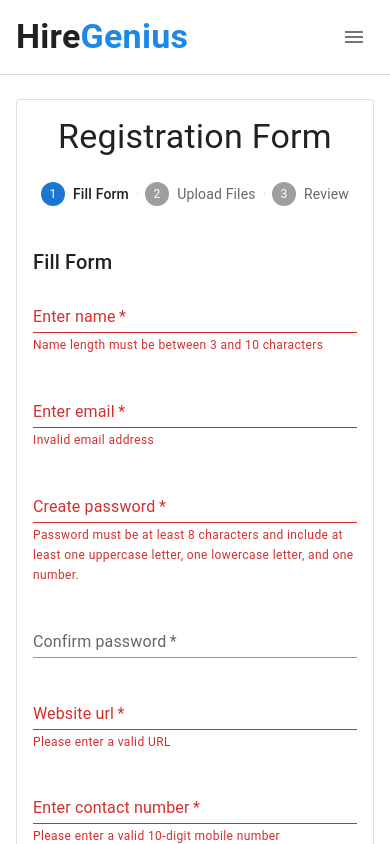
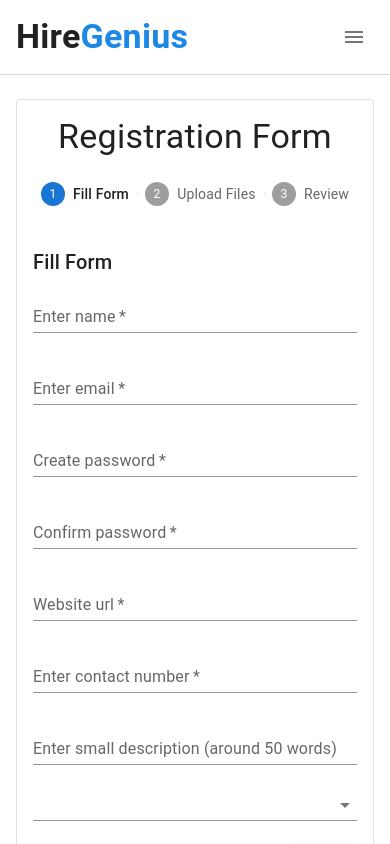
Before and after one commit to Sheel1211/HireGenius, a React (Vite) app in the folder client/: page /client/registration in a window 390 px wide. Shown: the top 844 px of the page. Built offline with nearby package versions, Linux system fonts and the light colour scheme; no server answers.

Commit message:
updated validationn

```diff
--- a/client/src/pages/ClientRegistration/RegistartionSub1.jsx
+++ b/client/src/pages/ClientRegistration/RegistartionSub1.jsx
@@ -6,39 +6,67 @@ import Select from "@mui/material/Select";
 import Typography from "@mui/material/Typography";
 
 const RegistartionSub1 = ({ clientData, setClientData }) => {
+  const [errors, setErrors] = useState({
+    name: "",
+    email: "",
+    password: "",
+    url: "",
+    contactno: "",
+  });
+
   const handleInputChange = (e) => {
+    const { name, value } = e.target;
     setClientData({ ...clientData, [e.target.name]: e.target.value });
+
+    if (name === "name") {
+      setErrors({ ...errors, name: validateName(value) });
+    } else if (name === "email") {
+      setErrors({ ...errors, email: validateEmail(value) });
+    } else if (name === "password") {
+      setErrors({ ...errors, password: validatePassword(value) });
+    } else if (name === "url") {
+      setErrors({ ...errors, url: validateURL(value) });
+    } else if (name === "contactno") {
+      setErrors({ ...errors, contactno: validateMobileNumber(value) });
+    }
   };
 
-  const isEmailValid = (email) => {
-    // Regular expression for basic email validation
-    const emailRegex = /^[^\s@]+@[^\s@]+\.[^\s@]+$/;
-    return emailRegex.test(email);
+  const validateName = (name) => {
+    if (name.length < 3 || name.length > 10) {
+      return "Name length must be between 3 and 10 characters";
+    }
+    return "";
   };
 
-  const isPasswordValid = (password) => {
-    // Regular expressions for password validation
+  const validateEmail = (email) => {
+    const emailRegex = /^[^\s@]+@[^\s@]+\.[^\s@]+$/;
+    return emailRegex.test(email) ? "" : "Invalid email address";
+  };
+
+  const validatePassword = (password) => {
     const minLength = 8;
     const containsUppercase = /[A-Z]/.test(password);
     const containsLowercase = /[a-z]/.test(password);
     const containsNumber = /[0-9]/.test(password);
 
-    return (
-      password.length >= minLength &&
-      containsUppercase &&
-      containsLowercase &&
-      containsNumber
-    );
+    if (
+      password.length < minLength ||
+      !(containsUppercase && containsLowercase && containsNumber)
+    ) {
+      return "Password must be at least 8 characters and include at least one uppercase letter, one lowercase letter, and one number.";
+    }
+    return "";
   };
 
-  const isURLValid = (url) => {
-    // Regular expression for URL validation
+  const validateURL = (url) => {
     const urlRegex = /^(https?|ftp):\/\/[^\s/$.?#].[^\s]*$/i;
-    return urlRegex.test(url);
+    return urlRegex.test(url) ? "" : "Please enter a valid URL";
   };
 
-  const isMobileNumberValid = (mobileNumber) => {
-    return mobileNumber.length === 10 && /^\d+$/.test(mobileNumber);
+  const validateMobileNumber = (mobileNumber) => {
+    return /^\d{10}$/.test(mobileNumber)
+      ? ""
+      : "Please enter a valid 10-digit mobile number";
   };
 
   return (
@@ -58,12 +86,8 @@ const RegistartionSub1 = ({ clientData, setClientData }) => {
             fullWidth
             variant="standard"
             onChange={handleInputChange}
-            error={clientData.name.length < 3 || clientData.name.length > 10}
-            helperText={
-              clientData.name.length < 3 || clientData.name.length > 10
-                ? "Name length must be between 3 and 10 characters"
-                : ""
-            }
+            error={!!errors.name}
+            helperText={errors.name}
           />
         </Grid>
         <Grid item xs={12}>
@@ -76,10 +100,8 @@ const RegistartionSub1 = ({ clientData, setClientData }) => {
             fullWidth
             variant="standard"
             onChange={handleInputChange}
-            error={!isEmailValid(clientData.email)}
-            helperText={
-              !isEmailValid(clientData.email) ? "Invalid email address" : ""
-            }
+            error={!!errors.email}
+            helperText={errors.email}
           />
         </Grid>
 
@@ -94,12 +116,8 @@ const RegistartionSub1 = ({ clientData, setClientData }) => {
             variant="standard"
             value={clientData.password}
             onChange={handleInputChange}
-            error={!isPasswordValid(clientData.password)}
-            helperText={
-              !isPasswordValid(clientData.password)
-                ? "Password must be at least 8 characters and include at least one uppercase letter, one lowercase letter, and one number."
-                : ""
-            }
+            error={!!errors.password}
+            helperText={errors.password}
           />
         </Grid>
         <Grid item xs={12} sm={6}>
@@ -125,10 +143,8 @@ const RegistartionSub1 = ({ clientData, setClientData }) => {
             fullWidth
             variant="standard"
             onChange={handleInputChange}
-            error={!isURLValid(clientData.url)}
-            helperText={
-              !isURLValid(clientData.url) ? "Please enter a valid URL" : ""
-            }
+            error={!!errors.url}
+            helperText={errors.url}
           />
         </Grid>
         <Grid item xs={12}>
@@ -142,12 +158,8 @@ const RegistartionSub1 = ({ clientData, setClientData }) => {
             value={clientData.contactno}
             variant="standard"
             onChange={handleInputChange}
-            error={!isMobileNumberValid(clientData.contactno)}
-            helperText={
-              !isMobileNumberValid(clientData.contactno)
-                ? "Please enter a valid 10-digit mobile number"
-                : ""
-            }
+            error={!!errors.contactno}
+            helperText={errors.contactno}
           />
         </Grid>
         <Grid item xs={12}>
```
